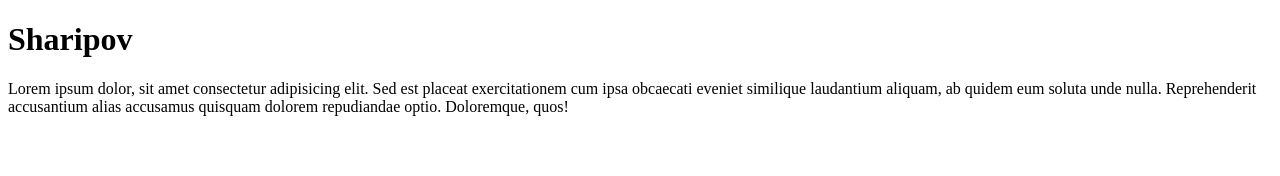
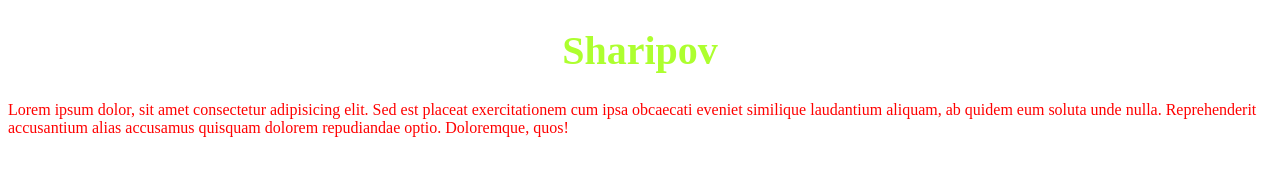
Before and after one commit to NeALFA/lesson-11-git, a plain HTML site: page index.html in a window 1280 px wide. Drawn offline with Linux system fonts and the light colour scheme.

Commit message:
name is added

```diff
--- a/css/style.css
+++ b/css/style.css
@@ -0,0 +1,12 @@
+@import "command.css";
+
+h1 {
+    font-size: 40px;
+    color: greenyellow;
+    text-align: center;
+}
+
+p {
+    font-style: 50px;
+    color: red;
+}
--- a/index.html
+++ b/index.html
@@ -5,6 +5,7 @@
     <meta http-equiv="X-UA-Compatible" content="IE=edge" />
     <meta name="viewport" content="width=device-width, initial-scale=1.0" />
     <title>GIT tutorial</title>
+    <link rel="stylesheet" href="css/style.css">
   </head>
   <body>
     <h1>Sharipov</h1>
```
